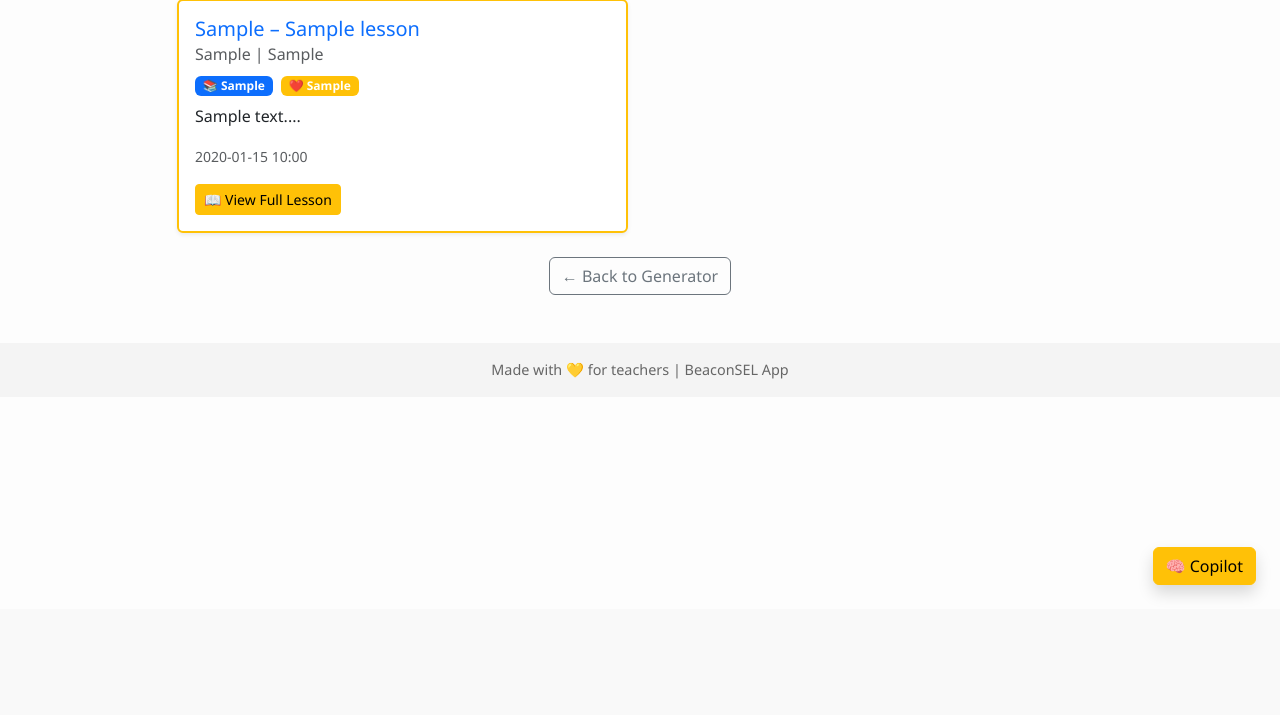
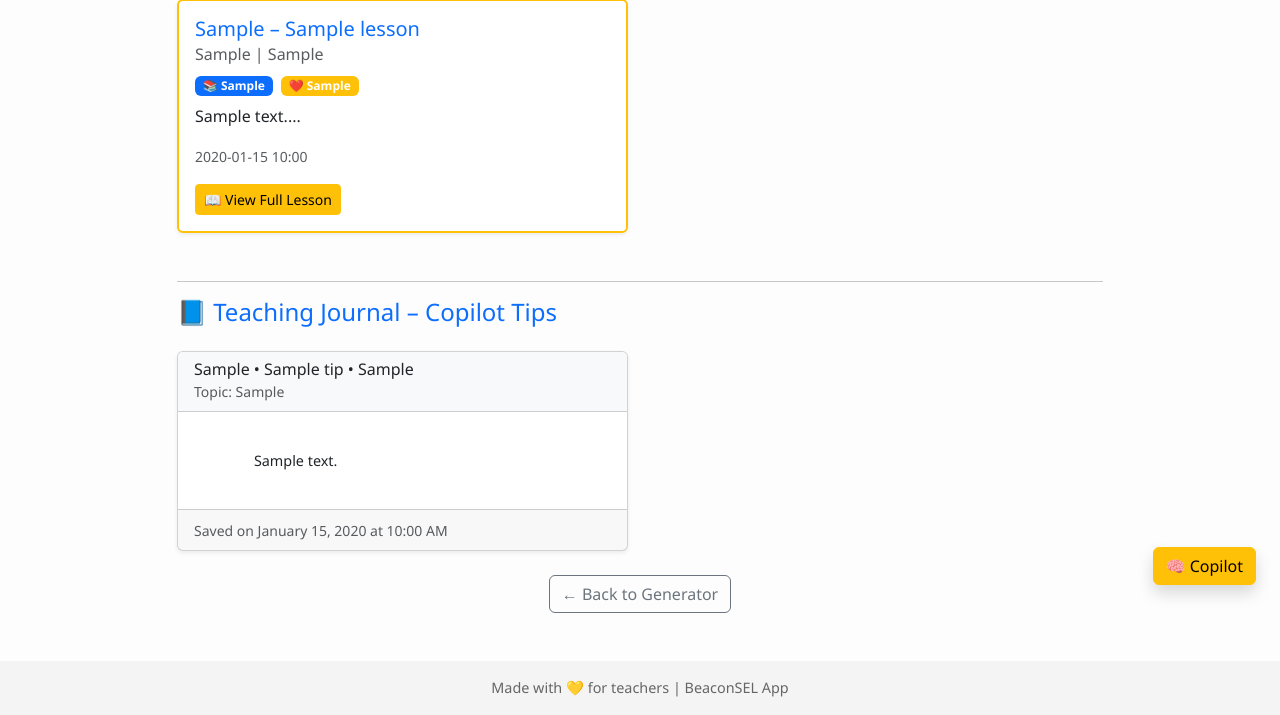
Before and after one commit to ShaneBernauer/SEL-Lesson-Generator, a Flask app: page /dashboard in a window 1280 px wide. Shown: the part 191-906 px from the top of the page. Before the commit the page ends 785 px from the top, so only its background shows below. Run offline with Flask 3, Linux system fonts and the light colour scheme; tables that the repository leaves empty hold one stand-in row (values such as "Sample post").

Commit message:
Assistant checkpoint: Added Teaching Journal with save Copilot tips feature
Assistant generated file changes:
- models.py: Add CopilotTip model
- main.py: Add CopilotTip import and save_copilot route, Add save_copilot route, Update dashboard route to include copilot tips
- templates/index.html: Update copilot panel to include save tip button and function
Update copilot panel to include save tip button and function
Add saveCopilotTip function
- templates/dashboard.html: Add Teaching Journal section for saved copilot tips

---

User prompt:

Please implement the changes.

Replit-Commit-Author: Assistant
Replit-Commit-Session-Id: 40cb3b2c-dd18-4d5c-9bd7-438d0621c3e3

```diff
--- a/main.py
+++ b/main.py
@@ -9,7 +9,7 @@ from reportlab.lib.styles import getSampleStyleSheet, ParagraphStyle
 from reportlab.lib.units import inch
 from reportlab.lib.colors import HexColor
 import io
-from models import db, Lesson
+from models import db, Lesson, CopilotTip
 from pptx import Presentation
 from pptx.util import Inches, Pt
 
@@ -357,7 +357,8 @@ def download(format_type):
 @app.route('/dashboard')
 def dashboard():
     lessons = Lesson.query.order_by(Lesson.created_at.desc()).all()
-    return render_template('dashboard.html', lessons=lessons)
+    copilot_tips = CopilotTip.query.order_by(CopilotTip.created_at.desc()).all()
+    return render_template('dashboard.html', lessons=lessons, tips=copilot_tips)
 
 @app.route('/lesson/<int:lesson_id>')
 def view_lesson(lesson_id):
@@ -414,6 +415,23 @@ def copilot_suggestions():
         result = response.choices[0].message.content.strip()
         return jsonify({"suggestions": result})
 
+    except Exception as e:
+        return jsonify({"error": str(e)}), 500
+
+@app.route('/save_copilot', methods=['POST'])
+def save_copilot():
+    try:
+        data = request.json
+        tip = CopilotTip(
+            grade=data.get('grade', ''),
+            subject=data.get('subject', ''),
+            topic=data.get('topic', ''),
+            sel_focus=data.get('sel', ''),
+            content=data.get('content', '')
+        )
+        db.session.add(tip)
+        db.session.commit()
+        return jsonify({"success": True})
     except Exception as e:
         return jsonify({"error": str(e)}), 500
 
--- a/templates/dashboard.html
+++ b/templates/dashboard.html
@@ -66,6 +66,39 @@
       </div>
     {% endif %}
 
+    <hr class="mt-5">
+    <h4 class="text-primary mb-4">📘 Teaching Journal – Copilot Tips</h4>
+
+    {% if tips %}
+      <div class="row g-4">
+        {% for tip in tips %}
+          <div class="col-md-6">
+            <div class="card shadow-sm h-100">
+              <div class="card-header bg-light">
+                <h6 class="mb-0">{{ tip.grade }} • {{ tip.subject }} • {{ tip.sel_focus }}</h6>
+                {% if tip.topic %}
+                <small class="text-muted">Topic: {{ tip.topic }}</small>
+                {% endif %}
+              </div>
+              <div class="card-body" style="white-space: pre-wrap; font-size: 0.9rem;">
+                {{ tip.content }}
+              </div>
+              <div class="card-footer text-muted">
+                <small>Saved on {{ tip.created_at.strftime('%B %d, %Y at %I:%M %p') }}</small>
+              </div>
+            </div>
+          </div>
+        {% endfor %}
+      </div>
+    {% else %}
+      <div class="text-center py-4">
+        <div class="text-muted mb-3">
+          <i class="fs-1">📝</i>
+        </div>
+        <p class="text-muted">No Copilot tips saved yet. Use the Copilot feature on the main page and save helpful suggestions!</p>
+      </div>
+    {% endif %}
+
     <div class="text-center mt-4">
       <a href="/" class="btn btn-outline-secondary">← Back to Generator</a>
     </div>
```
Also changed, not shown: models.py (+9 -0 lines), templates/index.html (+27 -0 lines).
